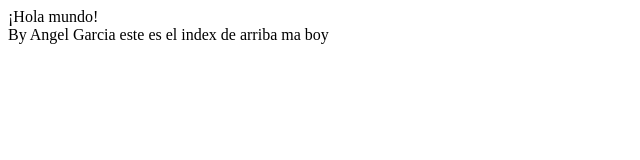
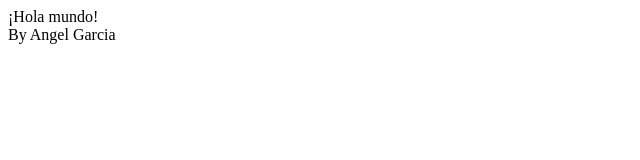
Before and after one commit to SikaFlex/prueba-1, a plain HTML site: page actividad_1/index.html in a window 1280 px wide. Shown: the whole page, without its empty margins (0-640 px from the left). Drawn offline with Linux system fonts and the light colour scheme; files that its build step writes are made by us from their sources.

Commit message:
subir indicdsfadfasd

```diff
--- a/actividad_1/index.html
+++ b/actividad_1/index.html
@@ -10,6 +10,7 @@
 <body>
     ¡Hola mundo!<br>
     By Angel Garcia
-este es el index de arriba ma boy
+
+
 </body>
 </html>
```
